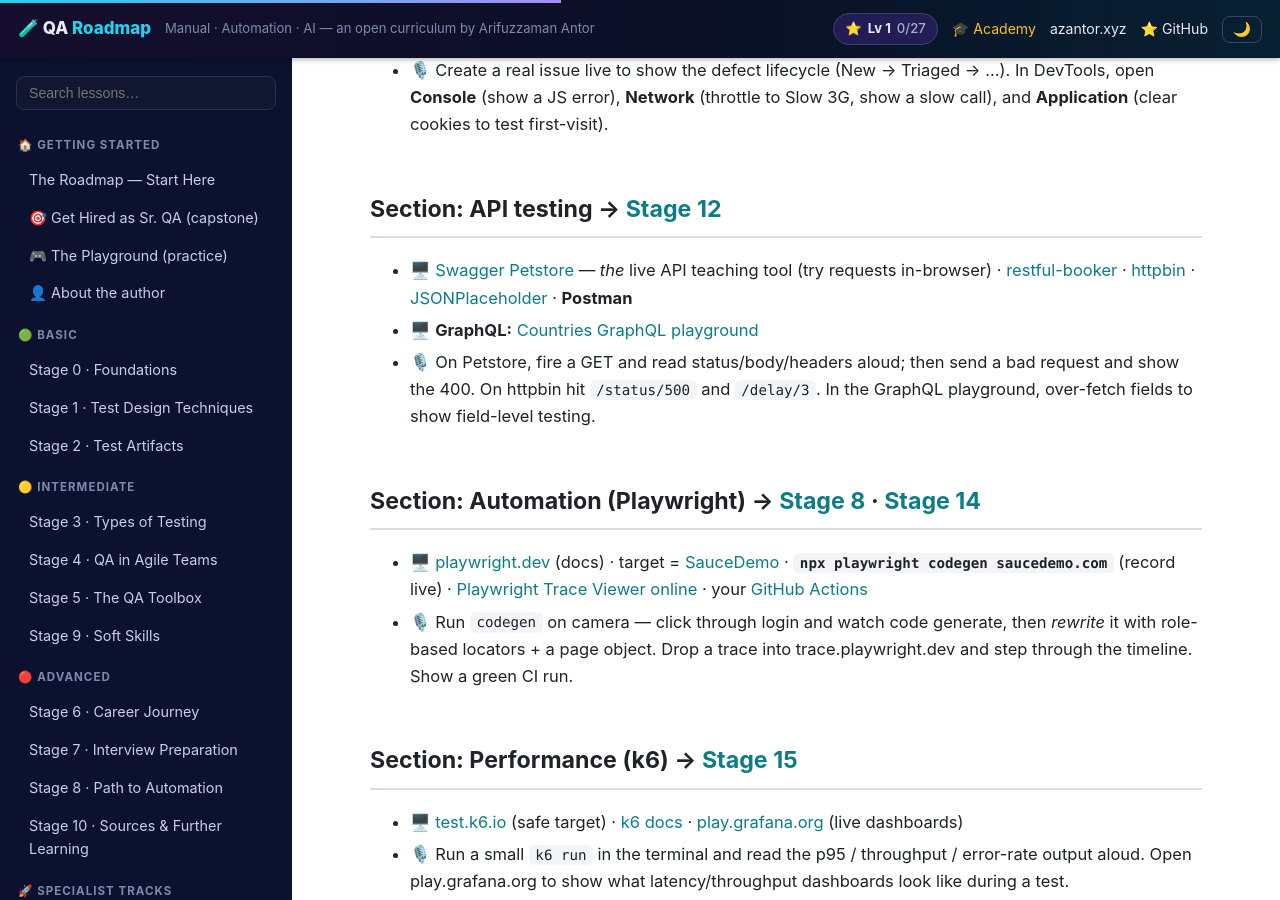
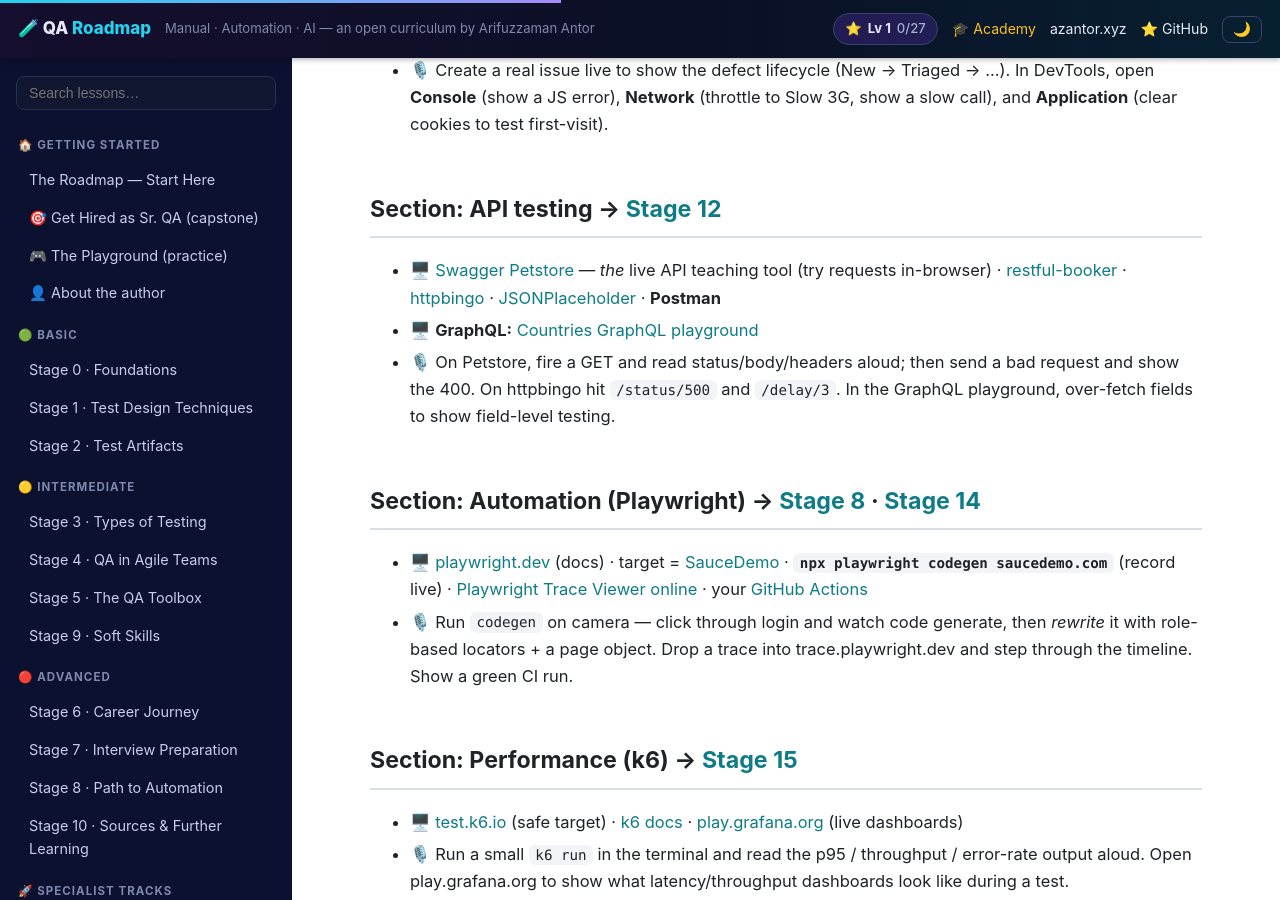
Before and after one commit to azaworld/qa-manual-testing-roadmap, a Jekyll site: the page built from 21-teaching-kit.md, in a window 1280 px wide and 900 px high, scrolled down 1594 px. Built offline with Jekyll 4.4.1, drawn with Linux system fonts in a browser that asks for light colours; our own code applies the rules of GitHub Pages for plain Markdown files.

Commit message:
Swap flaky demo links (httpbin/httpstat.us) for reliable httpbingo.org
Co-Authored-By: Claude Fable 5 <noreply@anthropic.com>

```diff
--- a/21-teaching-kit.md
+++ b/21-teaching-kit.md
@@ -31,9 +31,9 @@
 - 🎙️ Create a real issue live to show the defect lifecycle (New → Triaged → …). In DevTools, open **Console** (show a JS error), **Network** (throttle to Slow 3G, show a slow call), and **Application** (clear cookies to test first-visit).
 
 ## Section: API testing → [Stage 12](13-api-testing-deep-dive.md)
-- 🖥️ [Swagger Petstore](https://petstore.swagger.io/) — *the* live API teaching tool (try requests in-browser) · [restful-booker](https://restful-booker.herokuapp.com/) · [httpbin](https://httpbin.org/) · [JSONPlaceholder](https://jsonplaceholder.typicode.com/) · **Postman**
+- 🖥️ [Swagger Petstore](https://petstore.swagger.io/) — *the* live API teaching tool (try requests in-browser) · [restful-booker](https://restful-booker.herokuapp.com/) · [httpbingo](https://httpbingo.org/) · [JSONPlaceholder](https://jsonplaceholder.typicode.com/) · **Postman**
 - 🖥️ **GraphQL:** [Countries GraphQL playground](https://countries.trevorblades.com/)
-- 🎙️ On Petstore, fire a GET and read status/body/headers aloud; then send a bad request and show the 400. On httpbin hit `/status/500` and `/delay/3`. In the GraphQL playground, over-fetch fields to show field-level testing.
+- 🎙️ On Petstore, fire a GET and read status/body/headers aloud; then send a bad request and show the 400. On httpbingo hit `/status/500` and `/delay/3`. In the GraphQL playground, over-fetch fields to show field-level testing.
 
 ## Section: Automation (Playwright) → [Stage 8](09-path-to-automation.md) · [Stage 14](15-automation-deep-dive.md)
 - 🖥️ [playwright.dev](https://playwright.dev/) (docs) · target = [SauceDemo](https://www.saucedemo.com/) · **`npx playwright codegen saucedemo.com`** (record live) · [Playwright Trace Viewer online](https://trace.playwright.dev/) · your [GitHub Actions](https://github.com/azaworld/qa-roadmap/actions)
@@ -65,7 +65,7 @@ Keep these pinned while recording any QA lesson:
 |---|---|
 | [SauceDemo](https://www.saucedemo.com/) | UI demos & bugs |
 | [Swagger Petstore](https://petstore.swagger.io/) | API demos |
-| [httpbin](https://httpbin.org/) | show any request/response/status |
+| [httpbingo](https://httpbingo.org/) | show any request/response/status |
 | [regex101](https://regex101.com/) | regex & data validation |
 | [jwt.io](https://jwt.io/) | decode tokens |
 | [jsonlint](https://jsonlint.com/) | format/validate JSON |
```
Also changed, not shown: 20-cheatsheets.md (+2 -2 lines).
